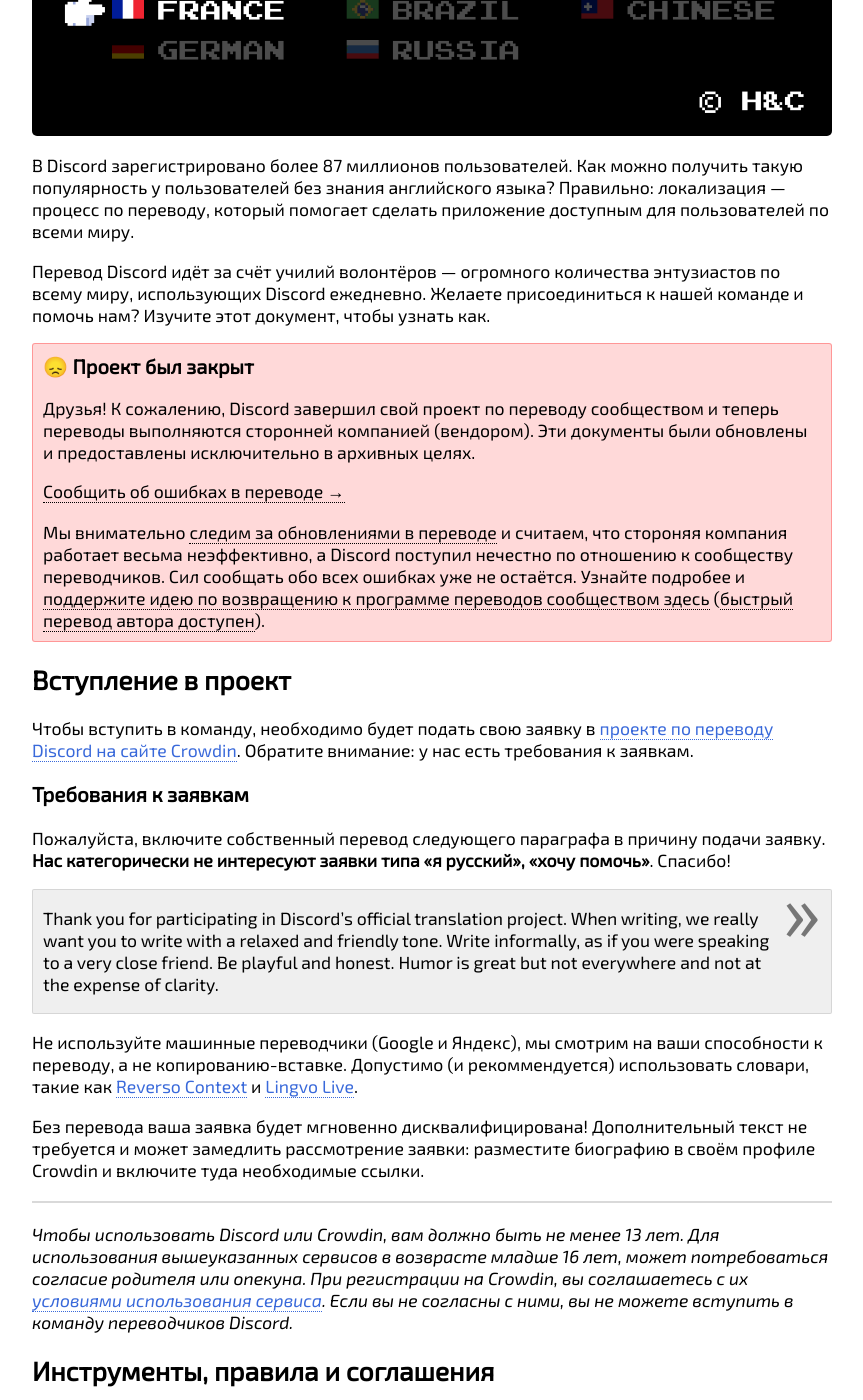
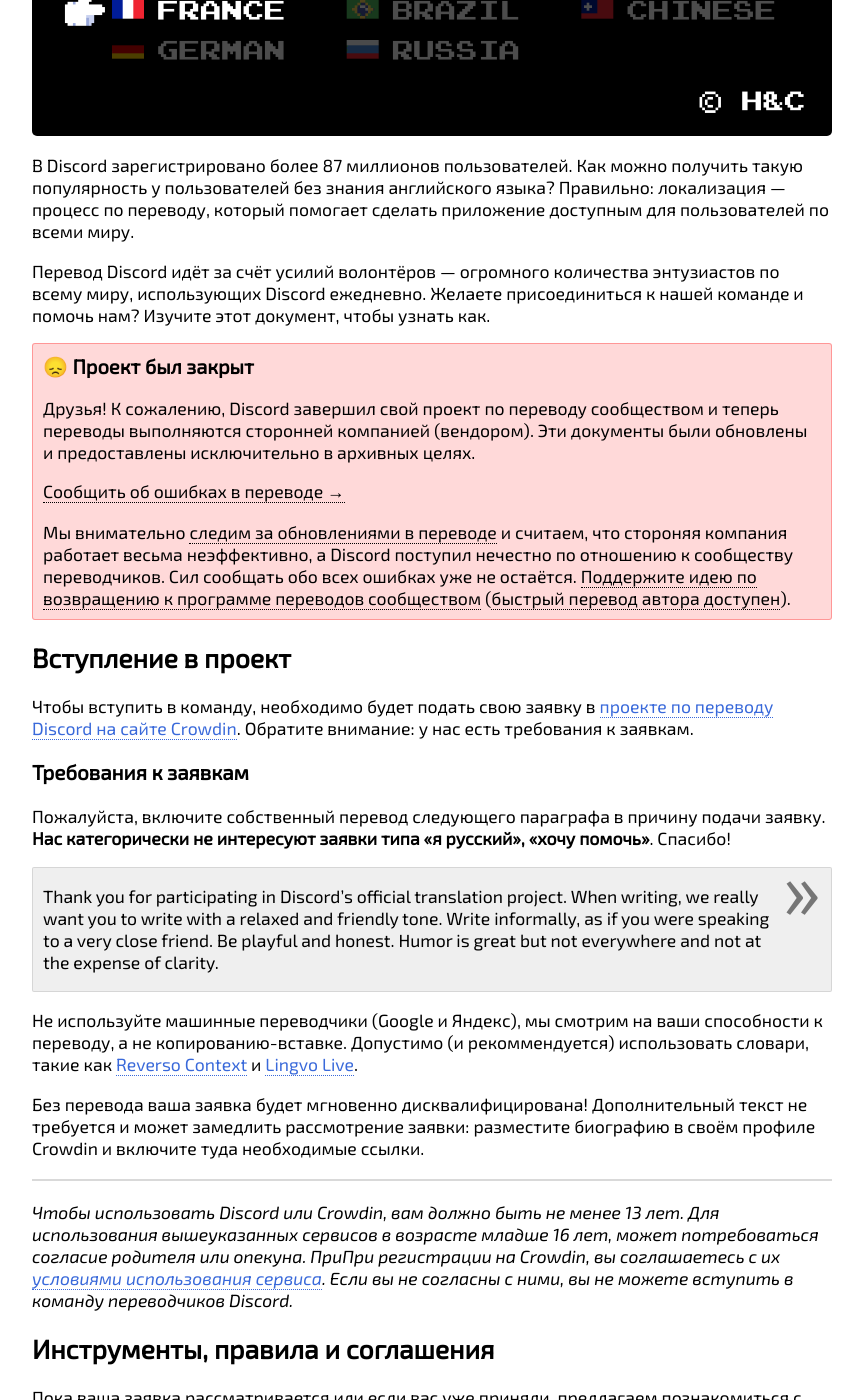
Before and after one commit to brawaru/ru-i18n-issues, a Jekyll site: the page built from index.md, in a window 1280 px wide and 1400 px high, scrolled down 528 px. Shown: the whole window, without its empty margins (208-1071 px from the left). Built offline with Jekyll 4.4.1, drawn with Linux system fonts in a browser that asks for light colours.

Commit message:
:pencil2: Ещё одна работа над ошибками

```diff
--- a/index.md
+++ b/index.md
@@ -8,7 +8,7 @@
 
 В Discord зарегистрировано более 87 миллионов пользователей. Как можно получить такую популярность у пользователей без знания английского языка? Правильно: локализация — процесс по переводу, который помогает сделать приложение доступным для пользователей по всеми миру.
 
-Перевод Discord идёт за счёт училий волонтёров — огромного количества энтузиастов по всему миру, использующих Discord ежедневно. Желаете присоединиться к нашей команде и помочь нам? Изучите этот документ, чтобы узнать как.
+Перевод Discord идёт за счёт усилий волонтёров — огромного количества энтузиастов по всему миру, использующих Discord ежедневно. Желаете присоединиться к нашей команде и помочь нам? Изучите этот документ, чтобы узнать как.
 
 {% capture crowdin_project_shutdown %}
 
@@ -16,7 +16,7 @@
 
 [Сообщить об ошибках в переводе →](https://dis.gd/lang-feedback)
 
-Мы внимательно [следим за обновлениями в переводе][monitoring_repo] и считаем, что стороняя компания работает весьма неэффективно, а Discord поступил нечестно по отношению к сообществу переводчиков. Сил сообщать обо всех ошибках уже не остаётся. Узнайте подробее и [поддержите идею по возвращению к программе переводов сообществом здесь][feedback_idea] ([быстрый перевод автора доступен][feedback_idea_ru]).
+Мы внимательно [следим за обновлениями в переводе][monitoring_repo] и считаем, что стороняя компания работает весьма неэффективно, а Discord поступил нечестно по отношению к сообществу переводчиков. Сил сообщать обо всех ошибках уже не остаётся. [Поддержите идею по возвращению к программе переводов сообществом][feedback_idea] ([быстрый перевод автора доступен][feedback_idea_ru]).
 
 [monitoring_repo]: https://github.com/Sasha-Sorokin/ru-i18n-issues
 [feedback_idea]: https://support.discordapp.com/hc/ru-ru/community/posts/360035224931
@@ -42,7 +42,7 @@
 
 ---
 
-*Чтобы использовать Discord или Crowdin, вам должно быть не менее 13 лет. Для использования вышеуказанных сервисов в возврасте младше 16 лет, может потребоваться согласие родителя или опекуна. При регистрации на Crowdin, вы соглашаетесь с их [условиями использования сервиса][crowdin_tos]. Если вы не согласны с ними, вы не можете вступить в команду переводчиков Discord.*
+*Чтобы использовать Discord или Crowdin, вам должно быть не менее 13 лет. Для использования вышеуказанных сервисов в возрасте младше 16 лет, может потребоваться согласие родителя или опекуна. ПриПри регистрации на Crowdin, вы соглашаетесь с их [условиями использования сервиса][crowdin_tos]. Если вы не согласны с ними, вы не можете вступить в команду переводчиков Discord.*
 
 
 ## Инструменты, правила и соглашения
```
Also changed, not shown: docs/icu.md (+3 -3 lines), docs/rules.md (+2 -2 lines), docs/terms.md (+1 -1 lines), docs/translation.md (+2 -2 lines).
